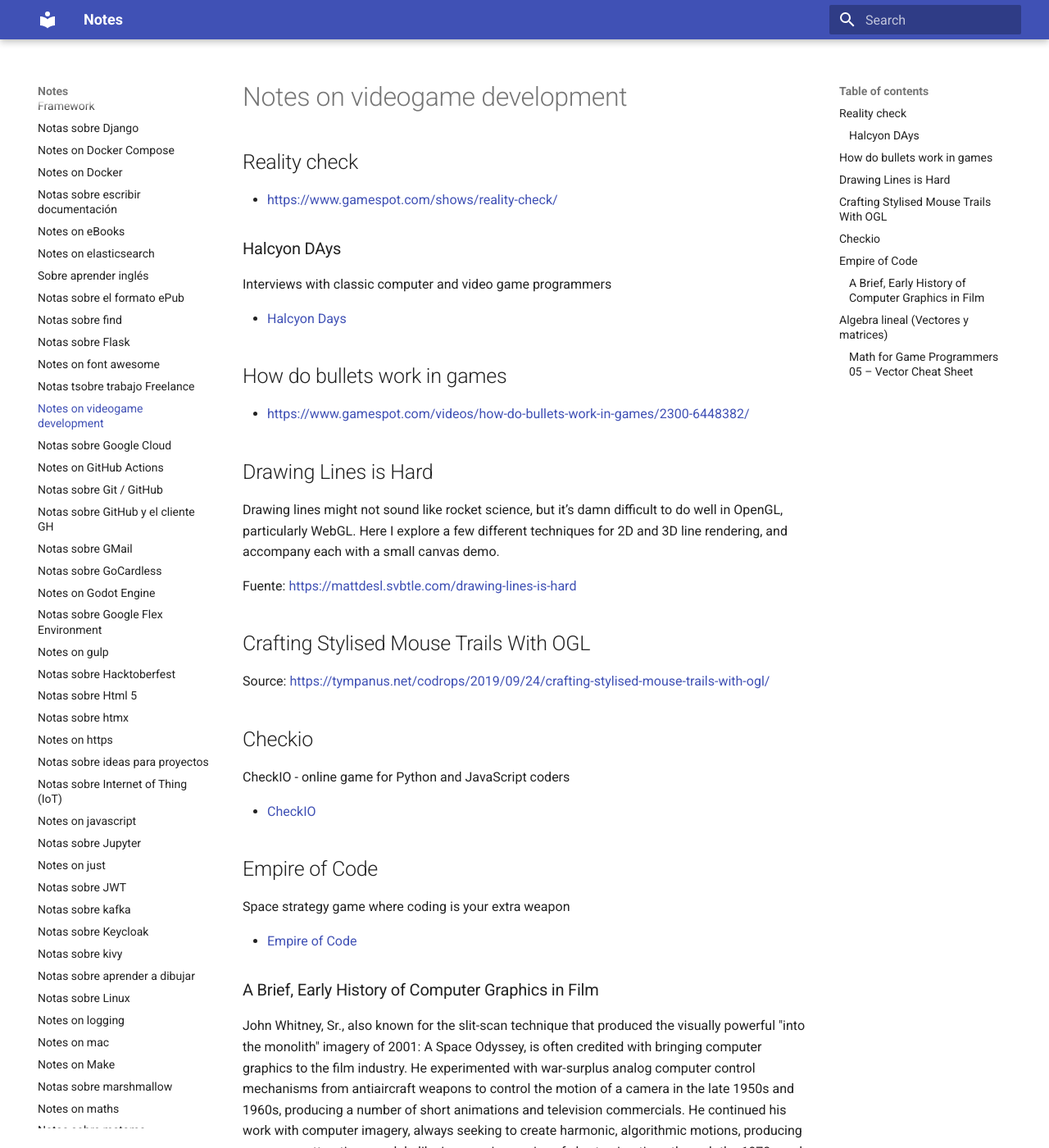
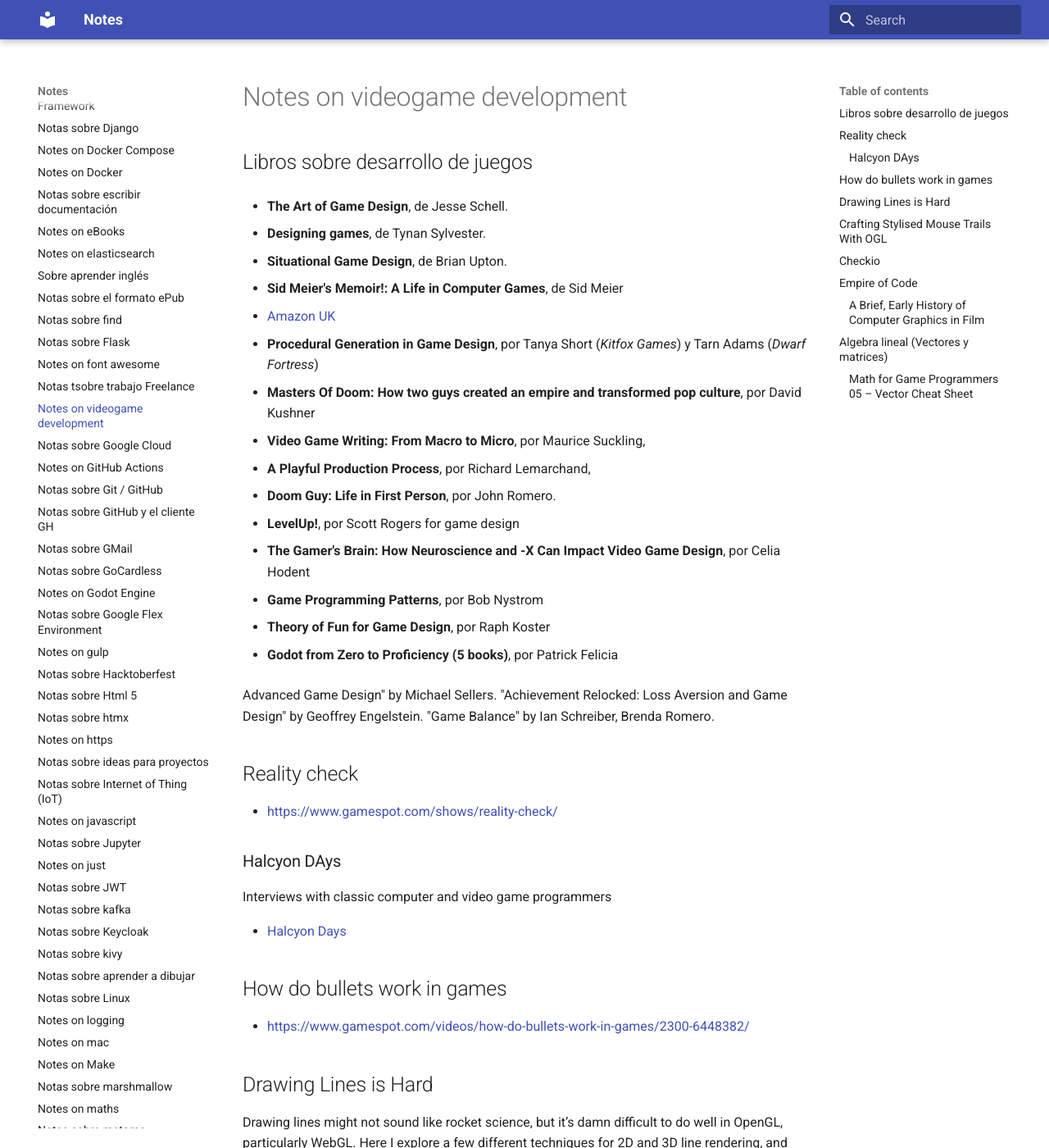
Before and after one commit to euribates/notes, an MkDocs documentation site: the page built from source/notes-on-game-development.md, in a window 1280 px wide and 1400 px high. Shown: the whole window at 82% size. Built offline with MkDocs 1.6.1 and Material for MkDocs 9.7.7, drawn with Linux system fonts in a browser that asks for light colours.

Commit message:
Libros sobre desarrollo de videojuegos

```diff
--- a/source/notes-on-game-development.md
+++ b/source/notes-on-game-development.md
@@ -1,6 +1,48 @@
 ---
 title: Notes on videogame development
 ---
+
+## Libros sobre desarrollo de juegos
+
+- **The Art of Game Design**, de Jesse Schell.
+
+- **Designing games**, de Tynan Sylvester.
+
+- **Situational Game Design**, de Brian Upton.
+
+- **Sid Meier's Memoir!: A Life in Computer Games**, de Sid Meier
+
+  - [Amazon UK](https://www.amazon.co.uk/gp/product/039386829X/)
+
+- **Procedural Generation in Game Design**, por Tanya Short (_Kitfox Games_) y
+  Tarn Adams (_Dwarf Fortress_)
+
+- **Masters Of Doom: How two guys created an empire and transformed pop
+  culture**, por David Kushner
+
+- **Video Game Writing: From Macro to Micro**, por Maurice Suckling,
+
+- **A Playful Production Process**, por Richard Lemarchand,
+
+- **Doom Guy: Life in First Person**, por John Romero.
+
+- **LevelUp!**, por  Scott Rogers for game design
+
+- **The Gamer's Brain: How Neuroscience and -X Can Impact Video Game Design**,
+por Celia Hodent
+
+- **Game Programming Patterns**, por Bob Nystrom
+
+- **Theory of Fun for Game Design**, por Raph Koster
+
+
+- **Godot from Zero to Proficiency (5 books)**, por Patrick Felicia
+
+
+Advanced Game Design" by Michael Sellers.
+"Achievement Relocked: Loss Aversion and Game Design" by Geoffrey Engelstein.
+"Game Balance" by Ian Schreiber, Brenda Romero.
+
 
 ## Reality check
 
```
